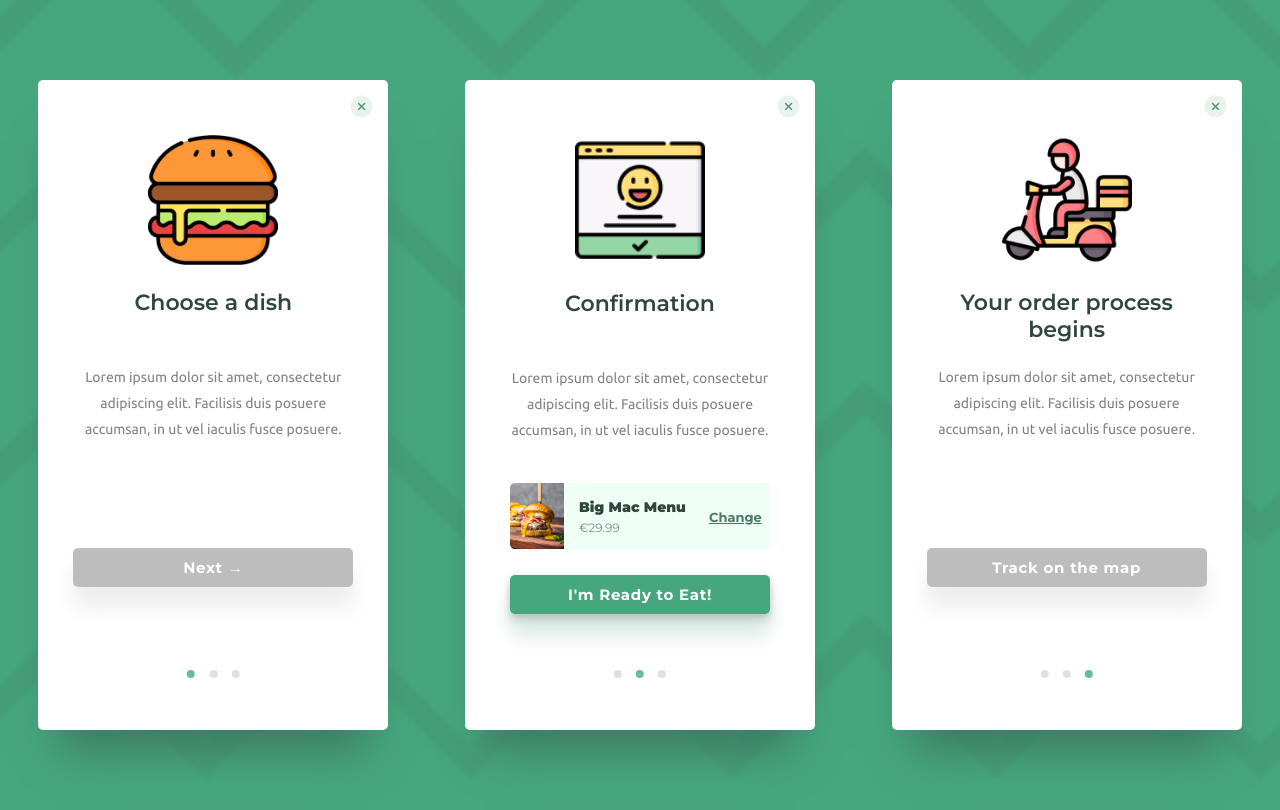
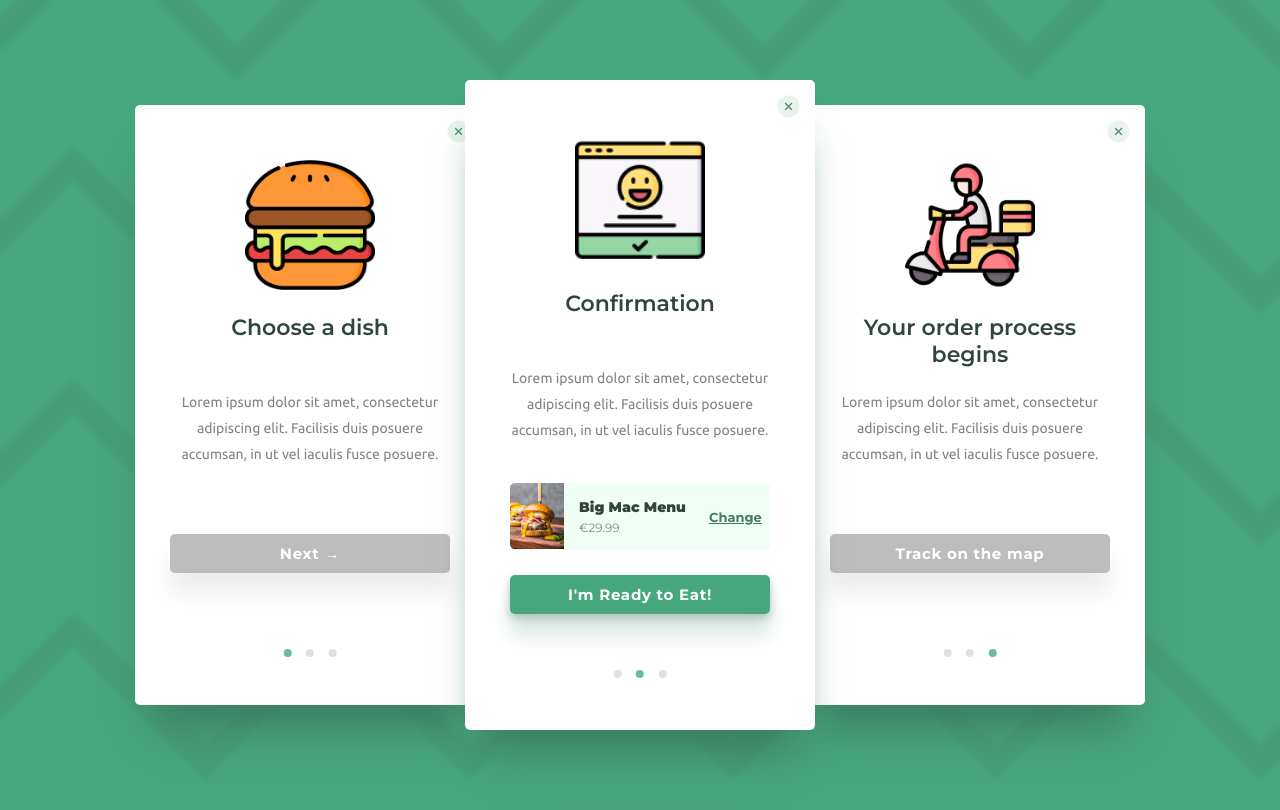
Before and after one commit to MartiinWalsh/freemote-projects, a plain HTML site: page delivery-status/index.html in a window 1280 px wide. Drawn offline with Linux system fonts and the light colour scheme.

Commit message:
Desktop version 2 added

```diff
--- a/delivery-status/index.html
+++ b/delivery-status/index.html
@@ -10,7 +10,6 @@
 </head>
 
 <body>
-    <div class="card-desktop">
     <div class="card left">
         <img class="card-close-icon" src="/delivery-status/img/close-icon.png" alt="close-icon">
 
@@ -32,7 +31,7 @@
         </div>
     </div>
 
-        <div class="card">
+    <div class="card center">
         <img class="card-close-icon" src="/delivery-status/img/close-icon.png" alt="close-icon">
 
         <div class="order-status">
@@ -82,7 +81,6 @@
 
         </div>
     </div>
-    </div>
 
 
 </body>
--- a/delivery-status/style.css
+++ b/delivery-status/style.css
@@ -10,6 +10,10 @@ body,
 html {
     min-width: 100%;
     min-height: 100vh;
+
+    display: flex;
+    justify-content: center;
+    align-items: center;
 }
 
 body {
@@ -37,9 +41,14 @@ button {
     border-radius: 5px;
     width: 350px;
     height: 650px;
-    margin: 10vh auto;
+    margin: 10vh 0;
     min-width: 300px;
     position: relative;
+
+}
+
+.card.center {
+    z-index: 9;
 }
 
 .card-close-icon {
@@ -174,14 +183,23 @@ button {
 
 
 /* Large devices (laptops/desktops, 992px and up) */
-@media only screen and (min-width: 1074px) {
+@media only screen and (min-width: 992px) {
 
     .left,
     .right {
         display: block;
     }
 
-    .card-desktop {
-        display: flex;
+    .card.left,
+    .card.right {
+        height: 600px;
+    }
+
+    .card.left {
+        margin-right: -20px;
+    }
+
+    .card.right {
+        margin-left: -20px;
     }
 }
```
Also changed, not shown: delivery-status/img/screenshots/delivery_status_desktop_V2-screenshot.png (added), 2 other files. Lines whose indentation alone changed are shown as unchanged.
